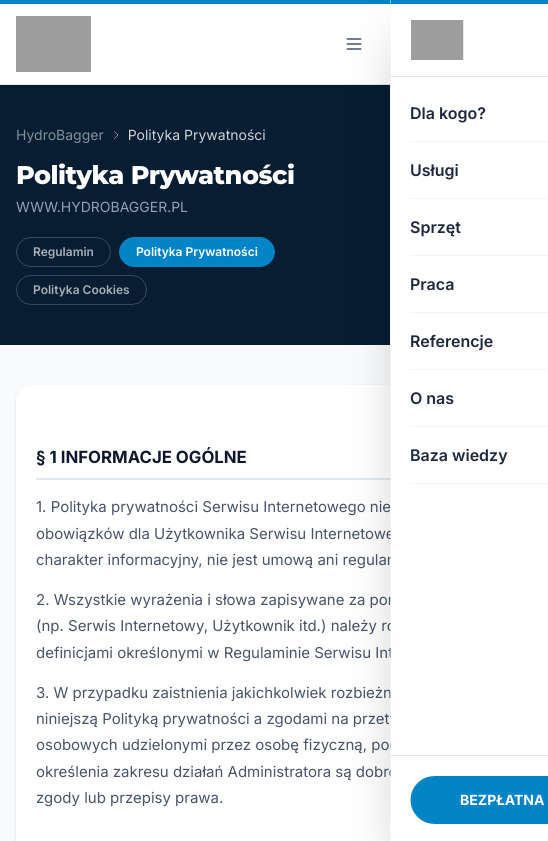
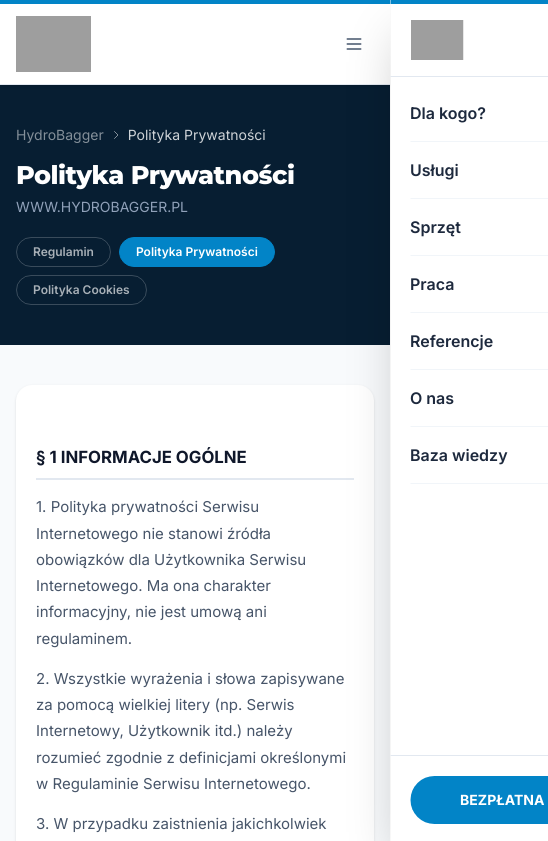
Before and after one commit to Creva-debug/HydroBagger, a Next.js app: page /polityka-prywatnosci in a window 390 px wide. Shown: the top 841 px of the page, 548 px wide, since content can reach past the window. Built offline with nearby package versions, Linux system fonts and the light colour scheme; grey boxes are pictures that could not be loaded.

Commit message:
Update LegalPage component to improve layout by adding overflow handling to the article element, enhancing content presentation and user experience.

```diff
--- a/src/components/LegalPage.tsx
+++ b/src/components/LegalPage.tsx
@@ -55,7 +55,7 @@
           <div className="grid gap-8 lg:grid-cols-[1fr,288px] lg:items-start">
 
             {/* Main article */}
-            <article className="legal-content rounded-2xl bg-white p-5 shadow-sm sm:p-8 lg:p-10">
+            <article className="legal-content overflow-hidden rounded-2xl bg-white p-5 shadow-sm sm:p-8 lg:p-10">
               {children}
             </article>
 
```
